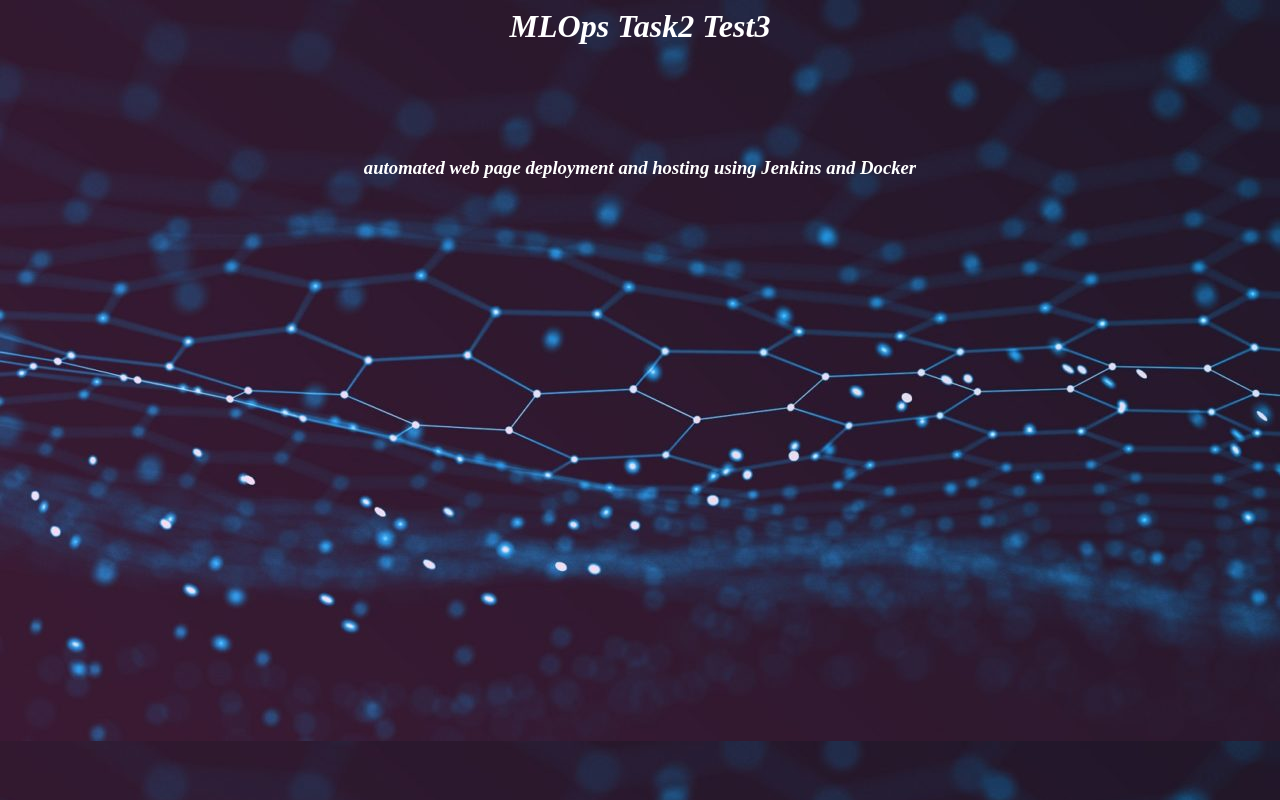
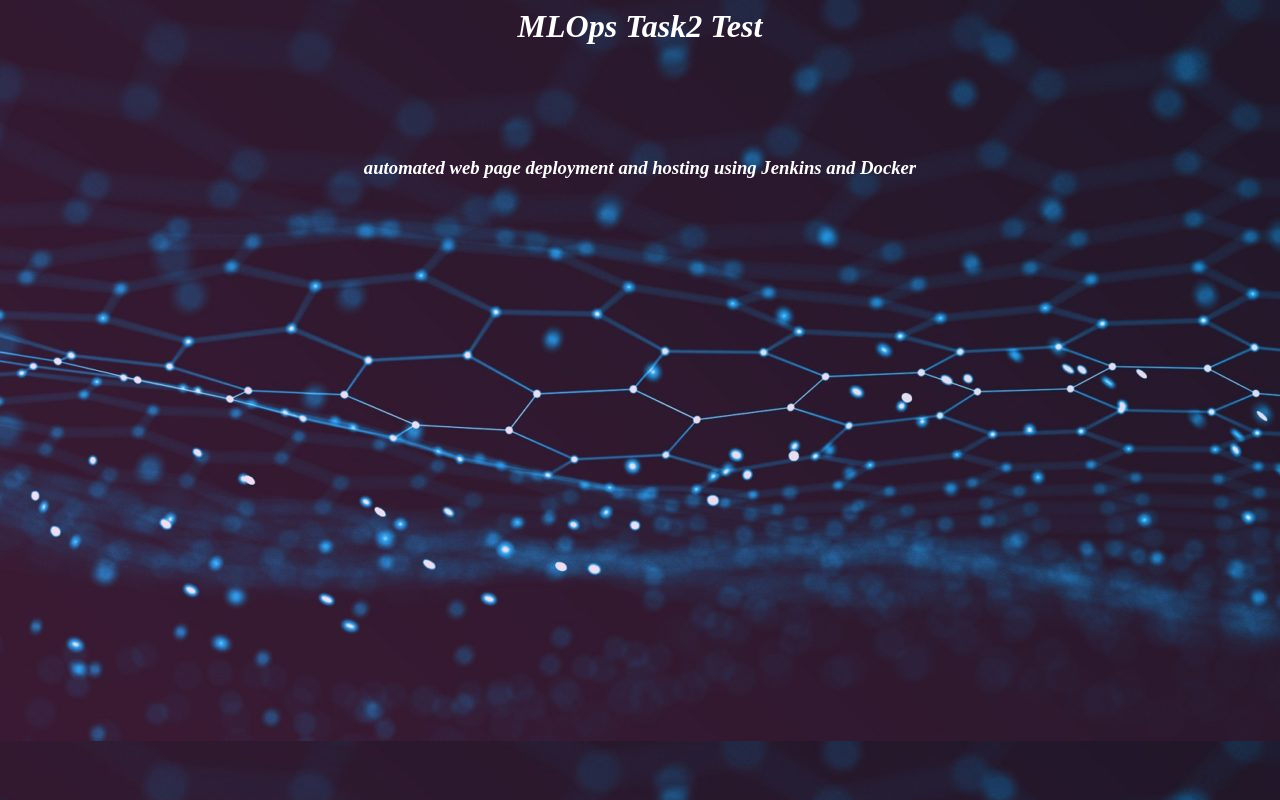
Before and after one commit to PatelAayush/task2mlops, a plain HTML site: page index.html in a window 1280 px wide. Drawn offline with Linux system fonts and the light colour scheme.

Commit message:
Update index.html

```diff
--- a/index.html
+++ b/index.html
@@ -4,7 +4,7 @@
 	</head>
 
 	<body background= 'background.jpg' text>
-		<h1 style="color:white"><i><center>MLOps Task2 Test3</center><i></h2><br><br><br><br>
+		<h1 style="color:white"><i><center>MLOps Task2 Test</center><i></h2><br><br><br><br>
 		<h3 style="color:white"><center>automated web page deployment and hosting using Jenkins and Docker</center></h3>
 	</body>
 </html>
```
